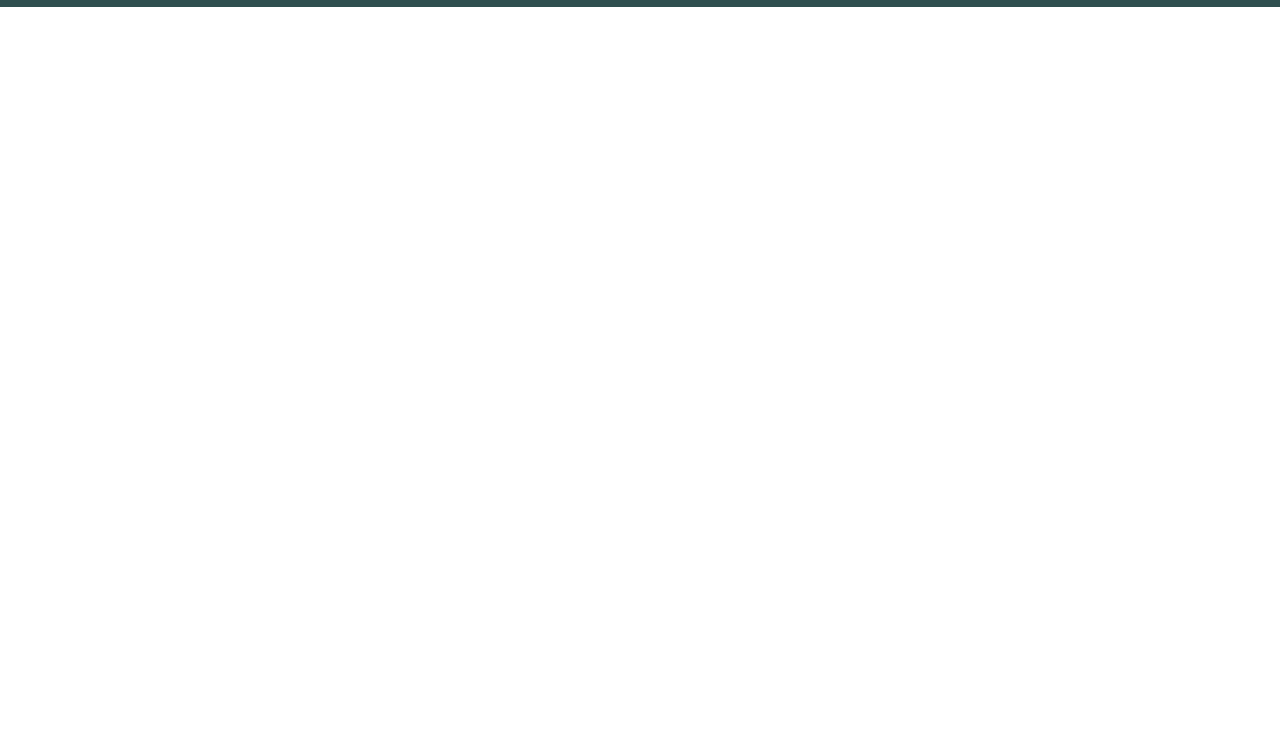
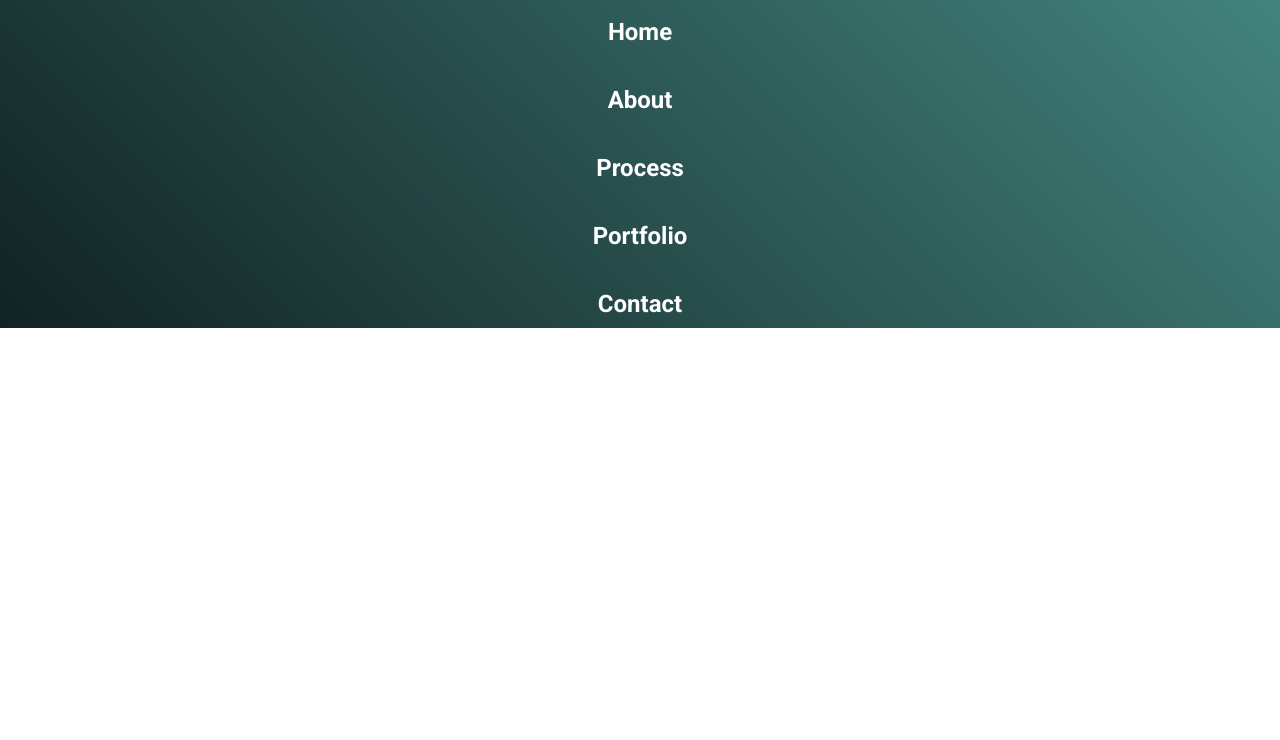
Before and after one commit to yasirmaxstyle/fgo24-dom-navbar, a website: page index.html in a window 1280 px wide. Shown: the part 60-800 px from the top of the page. Drawn offline with Linux system fonts and the light colour scheme.

Commit message:
fix: edit layout using flexbox

```diff
--- a/index.html
+++ b/index.html
@@ -6,53 +6,70 @@
     <meta name="viewport" content="width=device-width, initial-scale=1.0">
     <title>Navbar</title>
     <style>
+        @import url('https://fonts.googleapis.com/css2?family=Roboto:ital,wght@0,100..900;1,100..900&display=swap');
+
         * {
             margin: 0;
             box-sizing: border-box;
+            font-family: "Roboto", sans-serif;
+            font-weight: 700;
         }
 
         nav {
-            background-color: darkslategray;
+            background: linear-gradient(45deg, #112222, #458781);
         }
 
         ul {
-            list-style: none;
+            list-style-type: none;
+            flex-direction: column;
+            margin: 0;
+            padding: 0;
         }
 
         li {
+            display: none;
             font-size: 1.5rem;
             text-align: center;
-            display: inline-block;
-            margin: 10px;
+            margin: 20px;
             color: white;
             padding: 10px;
             border-radius: 5px;
 
             &:hover {
-                background-color: darkolivegreen;
+                background-color: #b5dad4;
+                color: #112222;
                 cursor: pointer;
             }
         }
 
         nav>div>div {
-            display: none;
+            font-size: 1.5rem;
+            text-align: center;
+            color: white;
+            padding: 10px;
+            border-radius: 5px;
+        }
+
+        nav>div:hover {
+            cursor: pointer;
+        }
+
+        nav>div:hover li {
+            display: block
         }
 
         @media (max-width: 768px) {
             nav>div>div {
-                display: block;
-                font-size: 1.5rem;
-                text-align: center;
-                color: white;
-                padding: 10px;
-                border-radius: 5px;
+                display: none;
+
+            }
+
+            ul {
+                display: flex;
+                flex-direction: row;
             }
 
             li {
-                display: none;
-            }
-
-            nav>div:hover li {
                 display: block;
             }
         }
```
